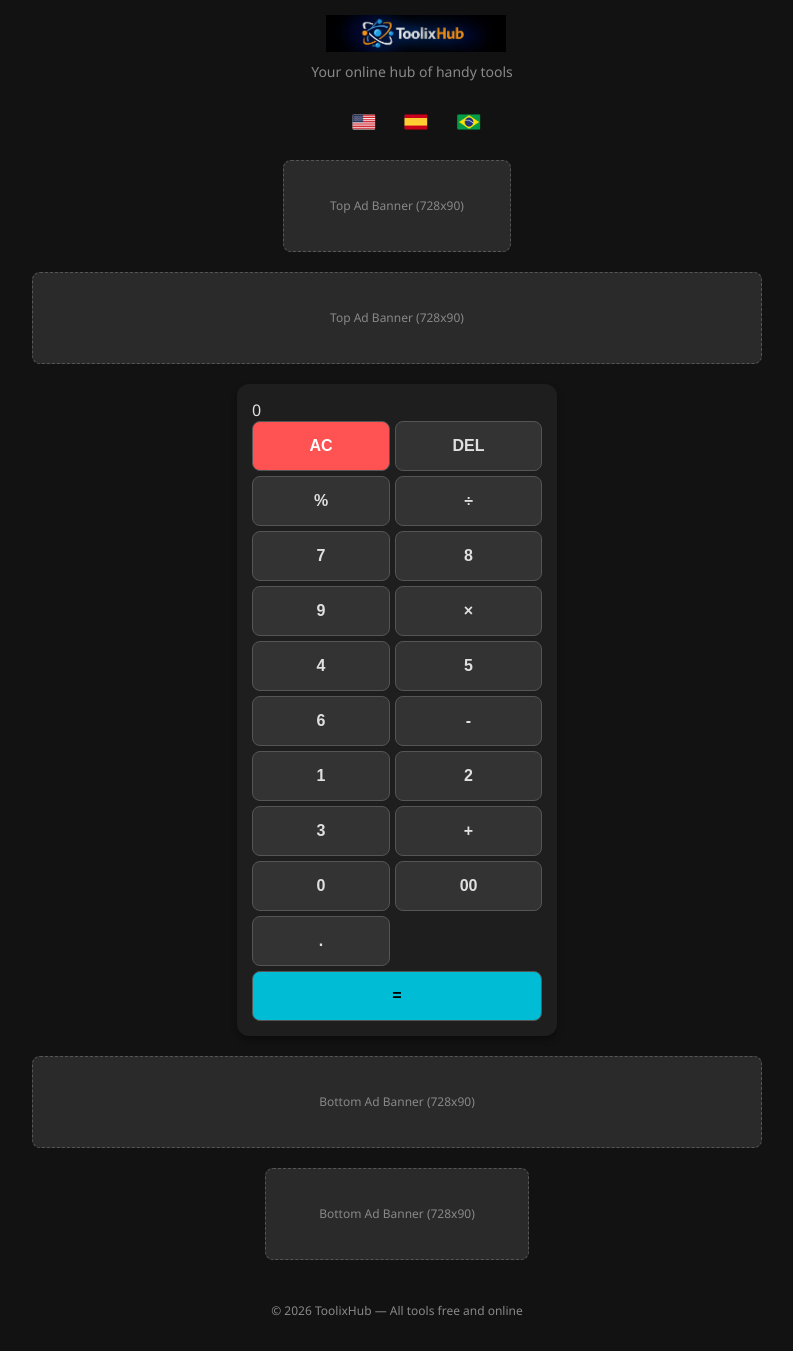
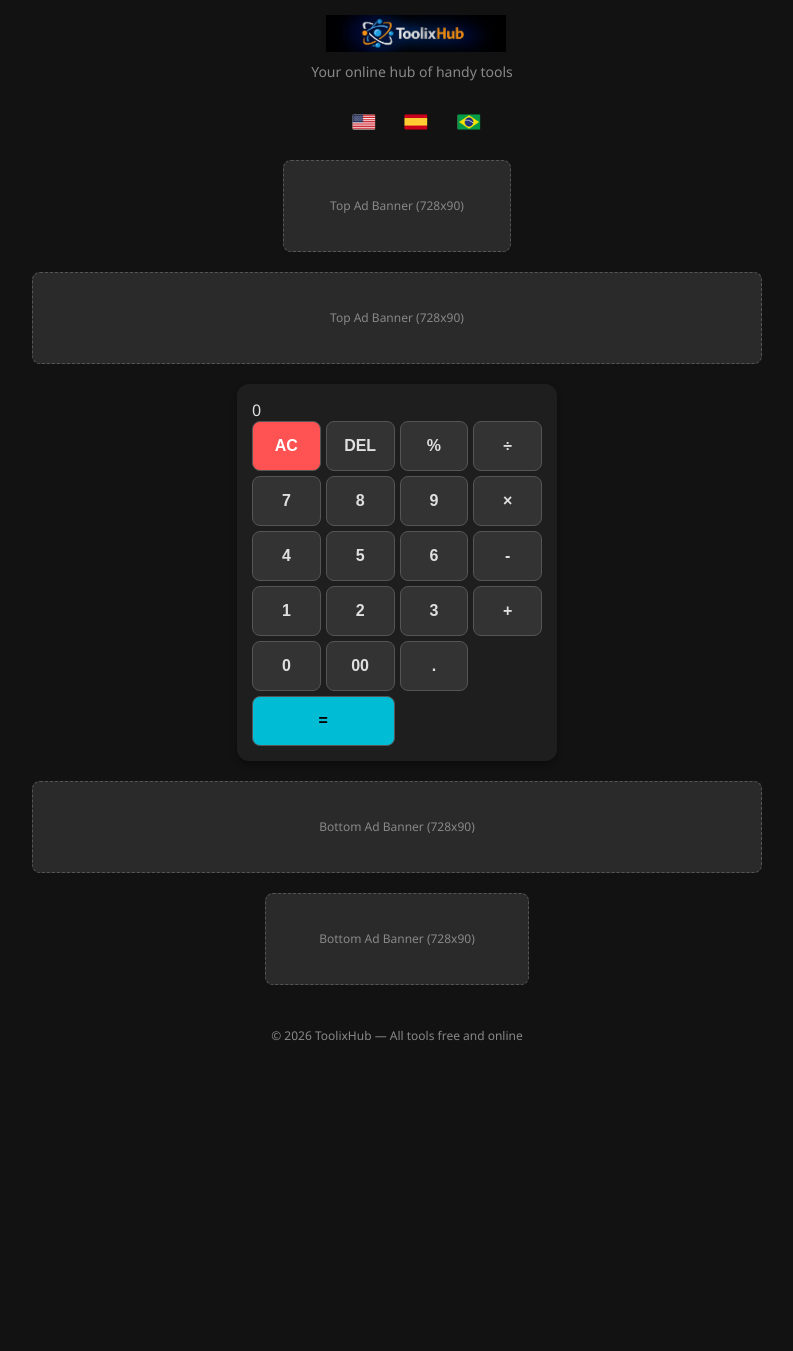
Before and after one commit to toolixhub-app/toolixhub, a Jekyll site: the page calculator.html, which Jekyll copies as it is, in a window 1280 px wide. Shown: the whole page, without its empty margins (243-1036 px from the left). Built offline with Jekyll 4.4.1, drawn with Linux system fonts in a browser that asks for light colours; after the commit the page ends 1076 px from its top, so only the background shows below that.

Commit message:
Update calculator.html

```diff
--- a/calculator.html
+++ b/calculator.html
@@ -16,7 +16,8 @@
 
         <div id="calc-display">0</div>
 
-        <div class="calc-buttons">
+        <div class="calc-buttons basic-grid">
+
             <button class="btn-calc ac" onclick="clearDisplay()">AC</button>
             <button class="btn-calc op" onclick="deleteLast()">DEL</button>
             <button class="btn-calc op" onclick="appendOperator('%')">%</button>
```
Also changed, not shown: other parts of calculator.html (+1 -1 lines).
